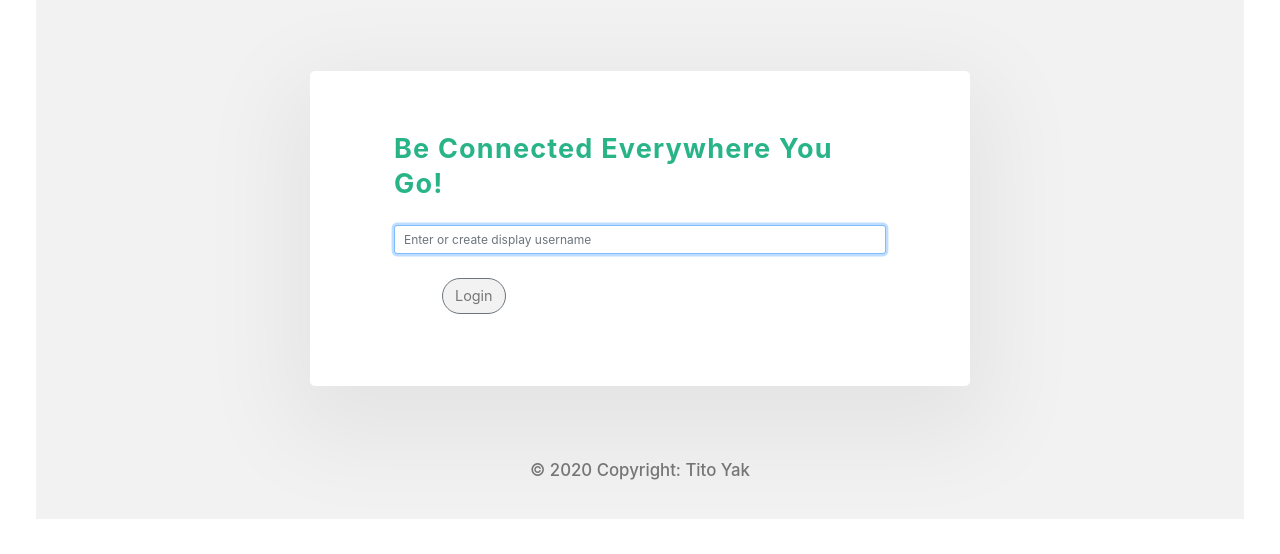
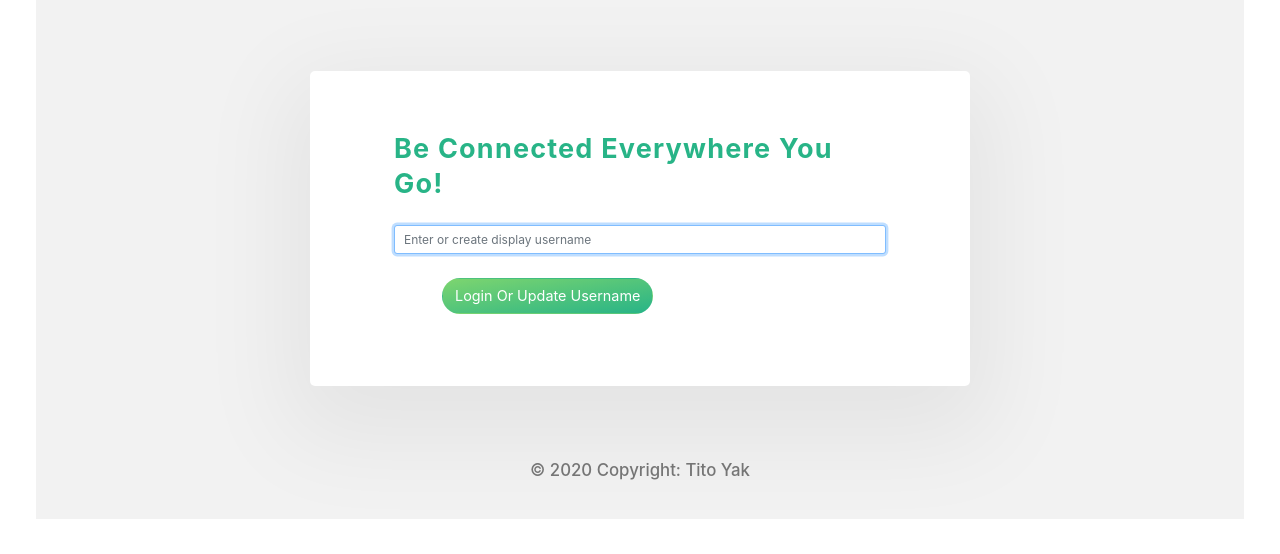
Before and after one commit to TitoYak211/chitter, a Flask app: page / in a window 1280 px wide. Shown: the part 133-687 px from the top of the page. Run offline with Flask 2, Linux system fonts and the light colour scheme; some libraries are stand-ins or nearby versions.

Commit message:
login form

```diff
--- a/static/custom.css
+++ b/static/custom.css
@@ -173,6 +173,17 @@ body {
   margin: 1rem 4rem;
 }
 
+.btn {
+    border-radius: 10rem;
+    text-transform: capitalize;
+    text-decoration: none;
+    background-image: linear-gradient(to right bottom, #7dd56f, #28b487);
+    color: #fff;
+    padding: 0.5rem 1rem !important;
+    font-size: 1.2rem !important;
+    margin: 1rem 4rem;
+}
+
 #m {
     width: 88%
 }
--- a/templates/login.html
+++ b/templates/login.html
@@ -8,7 +8,7 @@
         <div class="form-group">
             <input class="form-control" type="text" name="username" placeholder="Enter or create display username" autofocus>
         </div>
-        <button class="btn btn-secondary" type="submit">Login</button>
+        <button class="btn" type="submit">Login or Update Username</button>
     </form>
 </div>
 
```
